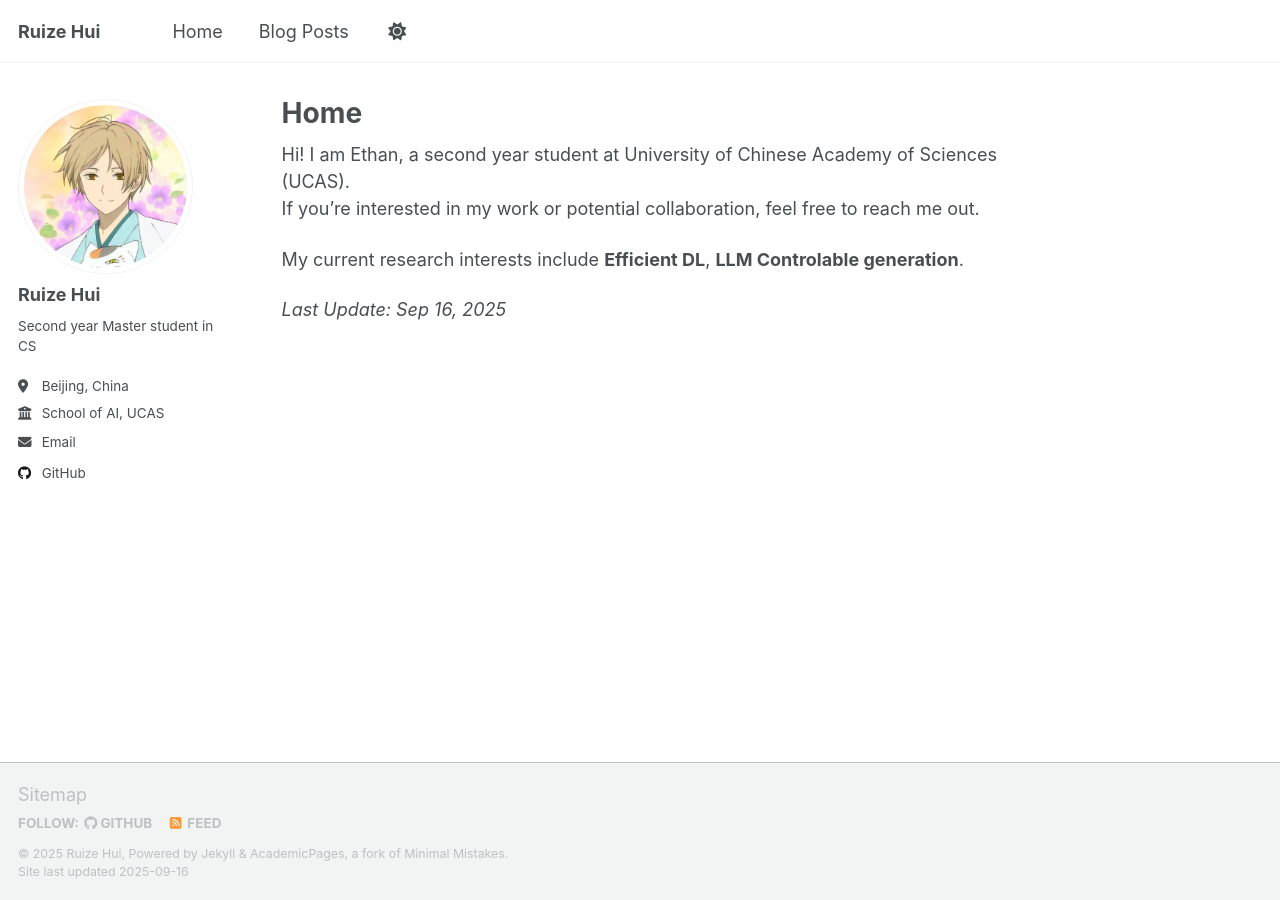
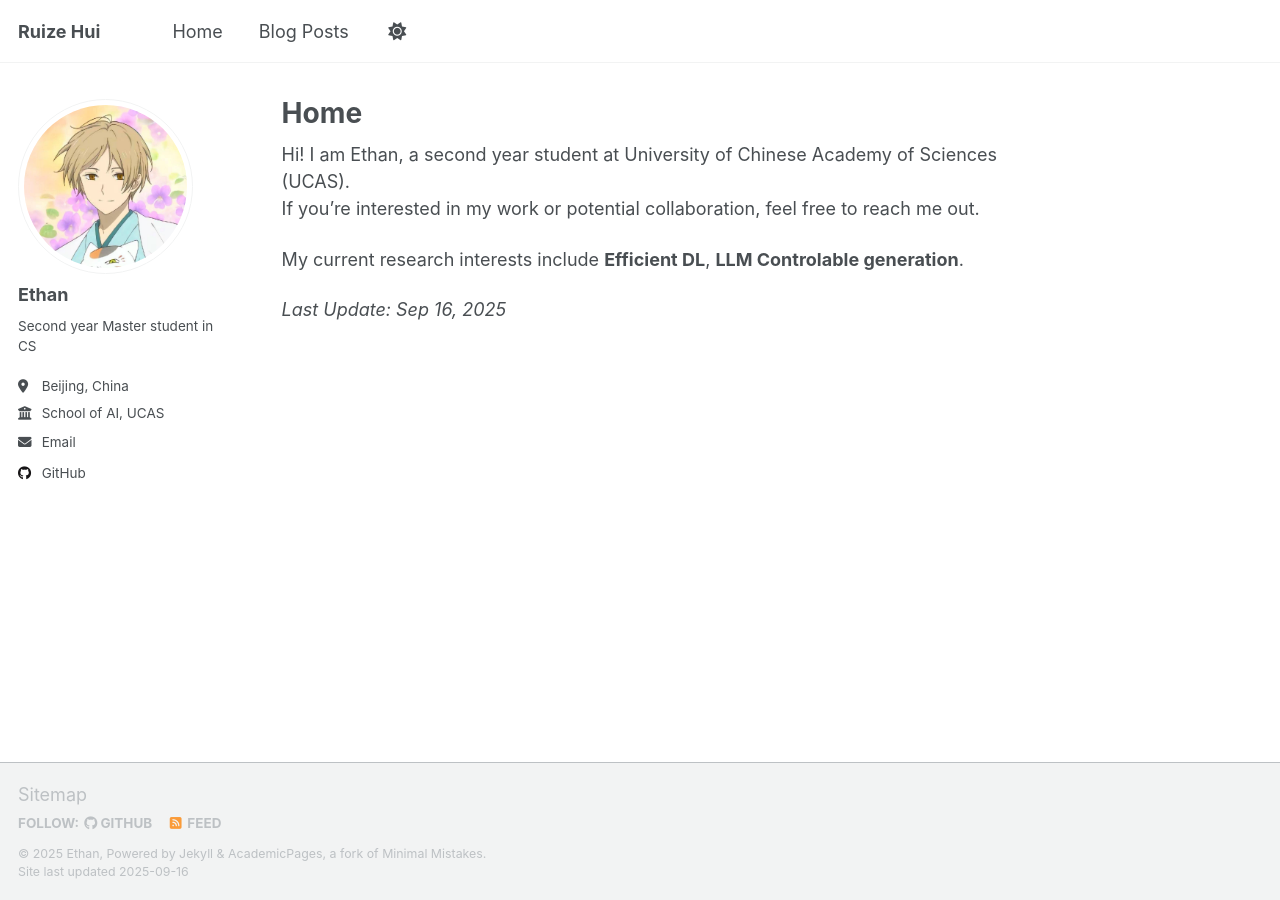
Before and after one commit to horizon0320/horizon0320.github.io, a Jekyll site: the page built from index.md, in a window 1280 px wide. Built offline with Jekyll 4.4.1, drawn with Linux system fonts in a browser that asks for light colours; a script that is not in the unit is left out.

Commit message:
Update author details in _config.yml

```diff
--- a/_config.yml
+++ b/_config.yml
@@ -6,8 +6,8 @@ locale                   : "en-US"
 site_theme               : "default" # "default" or "air"
 title                    : "Ruize Hui"
 title_separator          : "-"
-name                     : &name "Ruize Hui"
-description              : &description "Ruize Hui's academic portfolio · UCAS"
+name                     : &name "Ethan"
+description              : &description "Ethan's academic portfolio · UCAS"
 url                      : "https://horizon0320.github.io"   # 如果你的仓库是 <username>.github.io，请改成对应域名
 baseurl                  : ""                                 # 用户站点保持空
 repository               : "horizon0320/horizon0320.github.io"  # 改成你仓库的 owner/name
@@ -16,13 +16,13 @@ repository               : "horizon0320/horizon0320.github.io"  # 改成你仓
 author:
   # Biographic information
   avatar           : "profile.png"             # 放到 /images 或根目录，路径按实际改
-  name             : "Ruize Hui"
+  name             : "Ethan"
   pronouns         :                           # 可留空
   bio              : "Second year Master student in CS"
   location         : "Beijing, China"
   employer         : "School of AI, UCAS"
   # uri              : "https://openreview.net/profile?id=~Ruize_Hui1"   # 你的 OpenReview
-  email            : "huiruize24@mails.ucas.ac.cn"
+  email            : "yanzhili1024@163.com"
 
   # Academic websites（没有就留空，避免显示错误链接）
   academia         :
```
